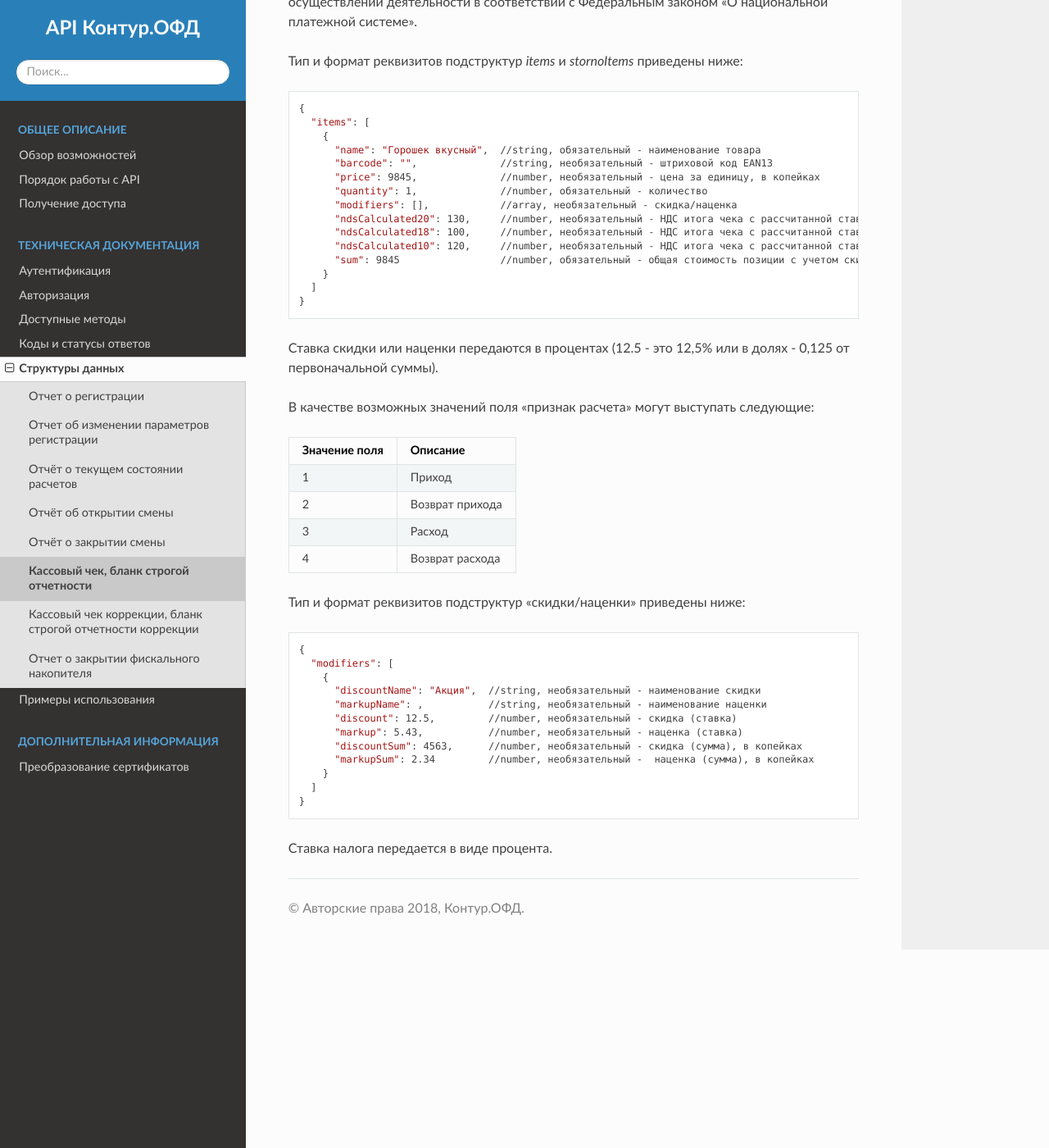
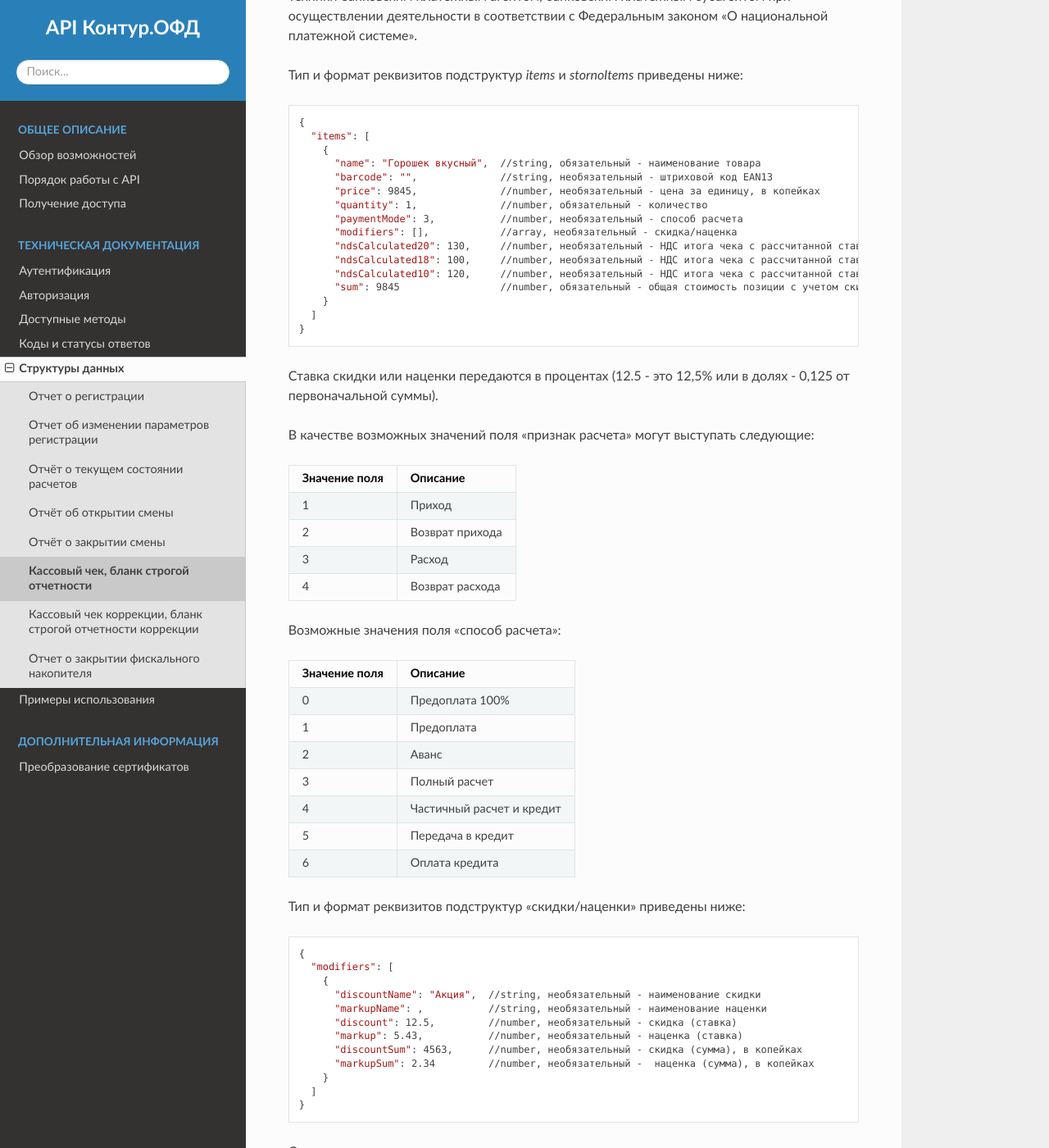
Before and after one commit to skbkontur/ofd-api-docs, a Sphinx documentation site: the page built from docs/source/Structures/ReceiptBSO.rst, in a window 1280 px wide and 1400 px high, scrolled down 1318 px. Shown: the whole window at 82% size. Built offline with Sphinx 7.4.7 and the Read the Docs theme 2.0.0, drawn with Linux system fonts in a browser that asks for light colours; some of the changed text lies outside the part shown.

Commit message:
Kontur_OFD-2207 Расширить контракт документов в API интегратора для модуля 1С

```diff
--- a/docs/source/Structures/ReceiptBSO.rst
+++ b/docs/source/Structures/ReceiptBSO.rst
@@ -9,6 +9,7 @@
       "bsoCode": 4,                         //number, обязательный для БСО - код документа, всегда равен 4
       "user": "ООО \"Золотой пятачок\"",    //string, обязательный - наименование пользователя
       "userInn": "6699009482",              //string, обязательный - ИНН пользователя
+      "buyerInn": "6699000000",             //string, необязательный - ИНН покупателя
       "requestNumber": 45,                  //number, обязательный - номер чека за смену
       "dateTime": "2018-10-30T10:00:00",    //number, обязательный - дата, время
       "shiftNumber": 8,                     //number, обязательный - номер смены
@@ -70,6 +71,7 @@
         "barcode": "",              //string, необязательный - штриховой код EAN13
         "price": 9845,              //number, необязательный - цена за единицу, в копейках
         "quantity": 1,              //number, обязательный - количество
+        "paymentMode": 3,           //number, необязательный - способ расчета
         "modifiers": [],            //array, необязательный - скидка/наценка
         "ndsCalculated20": 130,     //number, необязательный - НДС итога чека с рассчитанной ставкой 20%, в копейках
         "ndsCalculated18": 100,     //number, необязательный - НДС итога чека с рассчитанной ставкой 18%, в копейках
@@ -98,6 +100,30 @@
   | 4             | Возврат расхода |
   +---------------+-----------------+
 
+
+Возможные значения поля "способ расчета":
+
+.. table::
+
+  +---------------+---------------------------+
+  | Значение поля | Описание                  |
+  +===============+===========================+
+  | 0             | Предоплата 100%           |
+  +---------------+---------------------------+
+  | 1             | Предоплата                |
+  +---------------+---------------------------+
+  | 2             | Аванс                     |
+  +---------------+---------------------------+
+  | 3             | Полный расчет             |
+  +---------------+---------------------------+
+  | 4             | Частичный расчет и кредит |
+  +---------------+---------------------------+
+  | 5             | Передача в кредит         |
+  +---------------+---------------------------+
+  | 6             | Оплата кредита            |
+  +---------------+---------------------------+
+
+
 Тип и формат реквизитов подструктур «скидки/наценки» приведены ниже:
 
 
--- a/docs/source/Structures/ReceiptBSOCorrection.rst
+++ b/docs/source/Structures/ReceiptBSOCorrection.rst
@@ -9,6 +9,7 @@
       "bsoCode": 41,                        //number, обязательный для БСО - код документа, всегда равен 41
       "user": "ООО \"Золотой пятачок\"",    //string, обязательный - наименование пользователя
       "userInn": "6699009482",              //string, обязательный - ИНН пользователя
+      "buyerInn": "6699000000",             //string, необязательный - ИНН покупателя
       "requestNumber": 45,                  //number, обязательный - номер чека за смену
       "dateTime": "2018-10-30T10:00:00",    //number, обязательный - дата, время
       "shiftNumber": 8,                     //number, обязательный - номер смены
```
